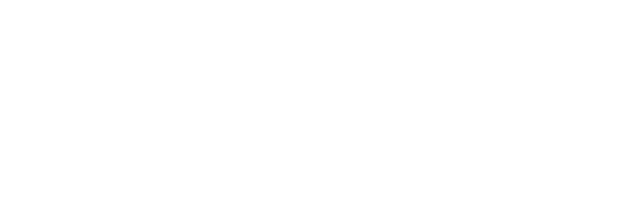
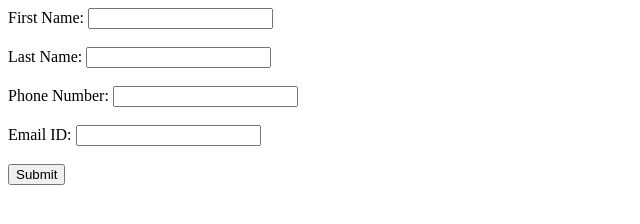
Before and after one commit to acciojob/form-login-2-Koku294, a website: page main.html in a window 1280 px wide. Shown: the whole page, without its empty margins (0-640 px from the left). Drawn offline with Linux system fonts and the light colour scheme.

Commit message:
created a submission

```diff
--- a/main.html
+++ b/main.html
@@ -7,6 +7,21 @@
 </head>
 
 <body>
+	 <form id="userForm">
+        <label for="firstName">First Name:</label>
+        <input type="text" id="firstName" name="First Name" required><br><br>
+
+        <label for="lastName">Last Name:</label>
+        <input type="text" id="lastName" name="Last Name" required><br><br>
+
+        <label for="phoneNumber">Phone Number:</label>
+        <input type="tel" id="phoneNumber" name="Phone Number" required><br><br>
+
+        <label for="emailId">Email ID:</label>
+        <input type="email" id="emailId" name="Email ID" required><br><br>
+
+        <button type="button" onclick="submitForm()">Submit</button>
+    </form>
 	<!-- the entire body must be written by student -->
     <script type="text/javascript" src="./script.js">
 </script>
--- a/script.js
+++ b/script.js
@@ -1 +1,9 @@
-//your JS code here. If required.
+ function submitForm() {
+            let firstName = document.getElementById("firstName").value;
+            let lastName = document.getElementById("lastName").value;
+            let phoneNumber = document.getElementById("phoneNumber").value;
+            let emailId = document.getElementById("emailId").value;
+
+            let alertMessage = `First Name: ${firstName} Last Name: ${lastName} Phone Number: ${phoneNumber} Email ID: ${emailId}`;
+            alert(alertMessage);
+        }
```
